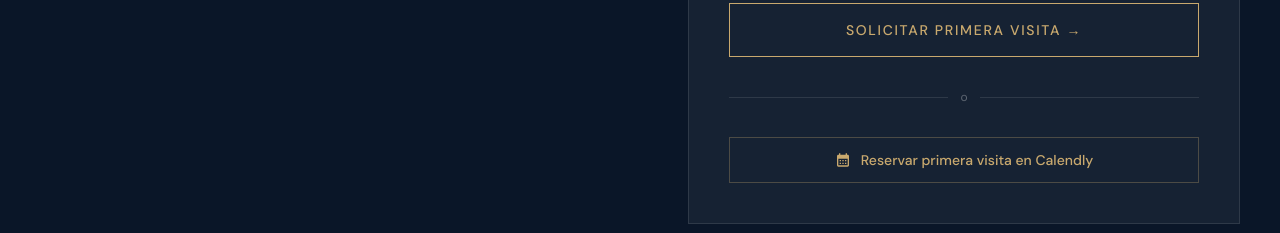
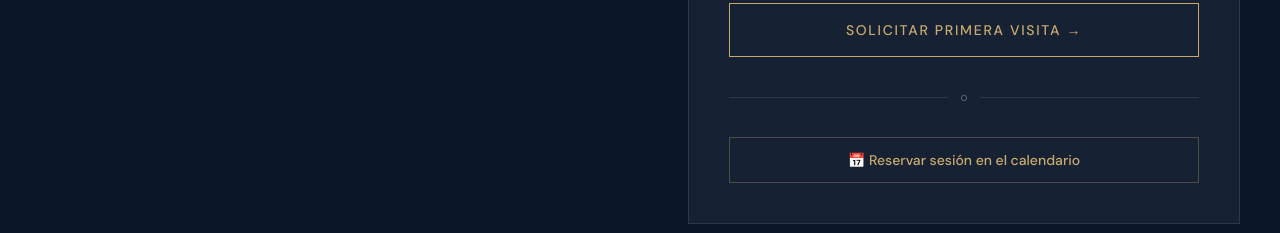
Before and after one commit to Ricardo2325/Clinica-1, a Next.js app: page / in a window 1280 px wide. Shown: the part 5680-5913 px from the top of the page. Built offline with nearby package versions, Linux system fonts and the light colour scheme; a web font is replaced by a local one.

Commit message:
fix: update Calendly button text to 'Reservar sesión en el calendario'

```diff
--- a/components/sections/FinalCTA.tsx
+++ b/components/sections/FinalCTA.tsx
@@ -220,10 +220,7 @@ export function FinalCTA() {
                       onClick={() => window.open('https://calendly.com/ricardorodriguezdelgado6', '_blank', 'width=660,height=700')}
                       className="w-full flex items-center justify-center gap-2.5 border border-gold/30 text-gold hover:bg-gold/5 py-3 text-sm font-body font-medium transition-colors duration-300"
                     >
-                      <svg width="16" height="16" viewBox="0 0 24 24" fill="currentColor" aria-hidden>
-                        <path d="M19 4h-1V2h-2v2H8V2H6v2H5c-1.11 0-1.99.9-1.99 2L3 20a2 2 0 002 2h14c1.1 0 2-.9 2-2V6c0-1.1-.9-2-2-2zm0 16H5V10h14v10zM9 14H7v-2h2v2zm4 0h-2v-2h2v2zm4 0h-2v-2h2v2zm-8 4H7v-2h2v2zm4 0h-2v-2h2v2zm4 0h-2v-2h2v2z" />
-                      </svg>
-                      Reservar primera visita en Calendly
+                      📅 Reservar sesión en el calendario
                     </button>
                   </motion.form>
                 )}
```
